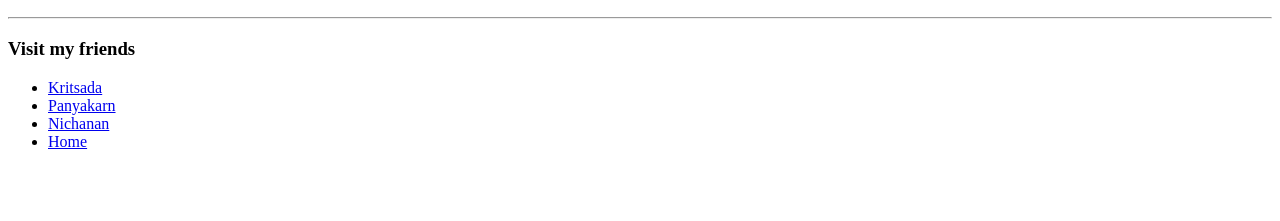
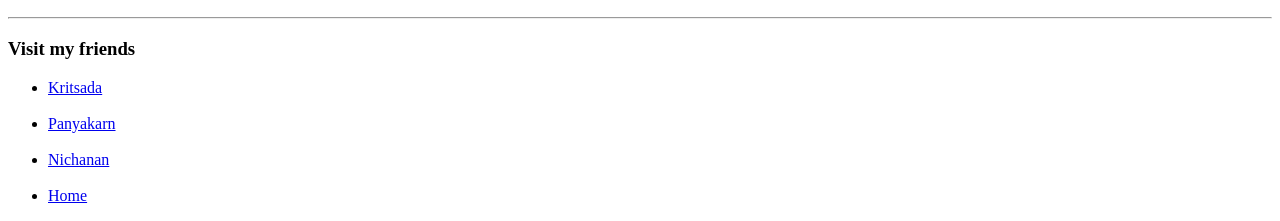
Before and after one commit to PeangNichanan/WebtechAssign01, a plain HTML site: page thirawat/thirawat.html in a window 1280 px wide. Shown: the part 759-980 px from the top of the page. Before the commit the page ends 926 px from the top, so only its background shows below. Drawn offline with Linux system fonts and the light colour scheme; files whose address does not match are found by name.

Commit message:
add break

```diff
--- a/thirawat/thirawat.html
+++ b/thirawat/thirawat.html
@@ -57,9 +57,9 @@
   <!--Visit Friends site-->
   <h3>Visit my friends </h3>
   <ul>
-    <li><a href="../Tee/Tee.html" target="_blank">Kritsada</a></li>
-    <li><a href="phone.html" target="_blank">Panyakarn</a></li>
-    <li><a href="../Peang/peang.html" target="_blank">Nichanan</a></li>
+    <li><a href="../Tee/Tee.html" target="_blank">Kritsada</a></li><br>
+    <li><a href="phone.html" target="_blank">Panyakarn</a></li><br>
+    <li><a href="../Peang/peang.html" target="_blank">Nichanan</a></li><br>
     <li><a href="../index.html">Home</a></li>
   </ul>
 
```
